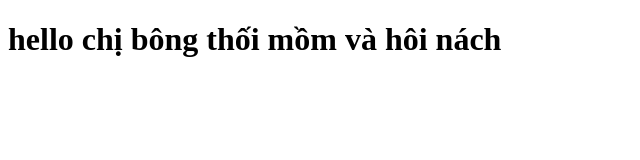
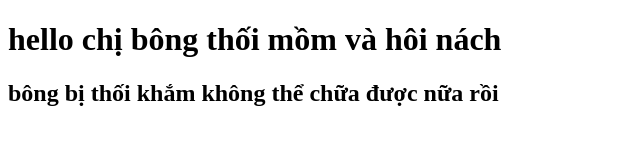
Before and after one commit to nguyenbao20072022/du-an-7, a plain HTML site: page index.html in a window 1280 px wide. Shown: the whole page, without its empty margins (0-640 px from the left). Drawn offline with Linux system fonts and the light colour scheme.

Commit message:
sủa lần 1

```diff
--- a/index.html
+++ b/index.html
@@ -7,5 +7,6 @@
   </head>
   <body>
     <h1>hello chị bông thối mồm và hôi nách</h1>
+    <h2>bông bị thối khắm không thể chữa được nữa rồi</h2>
   </body>
 </html>
```
